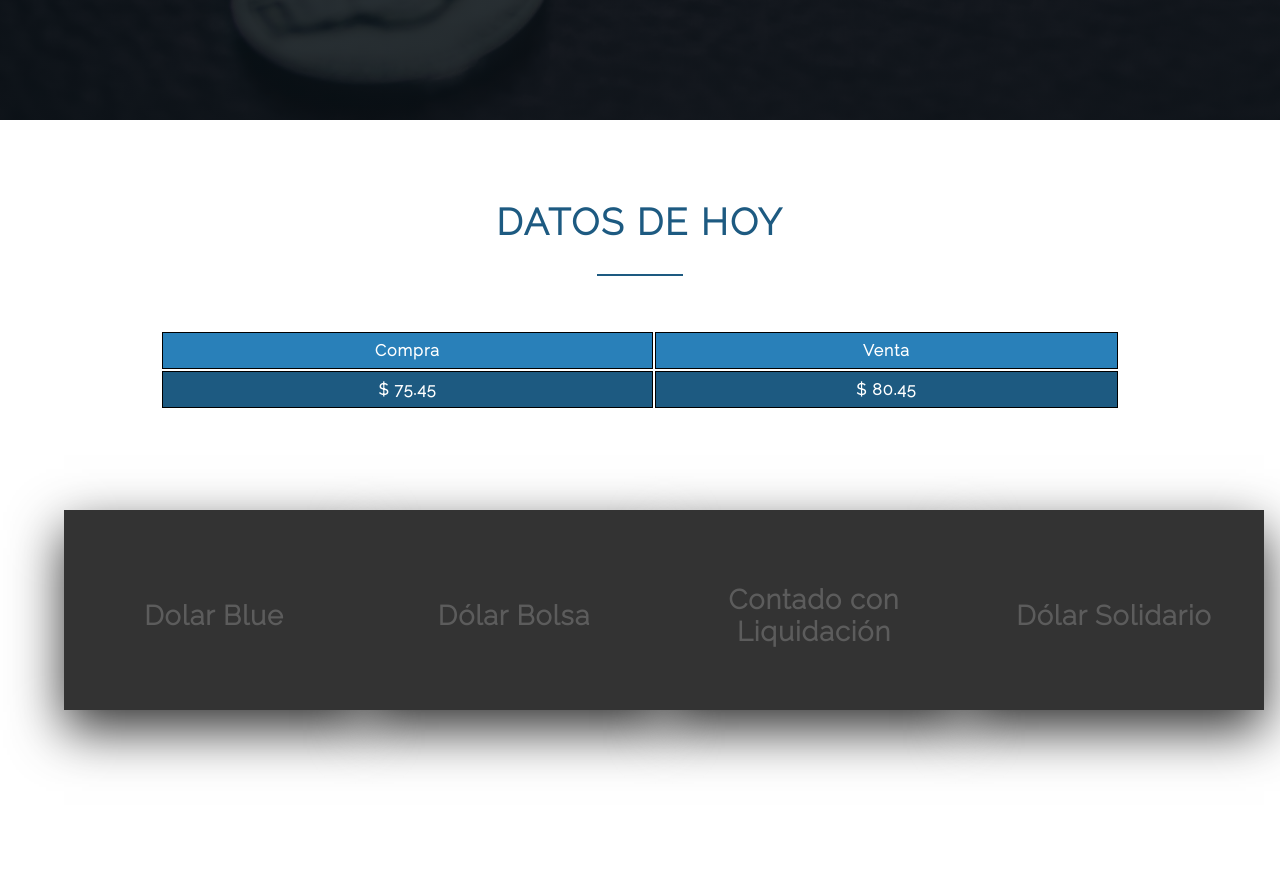
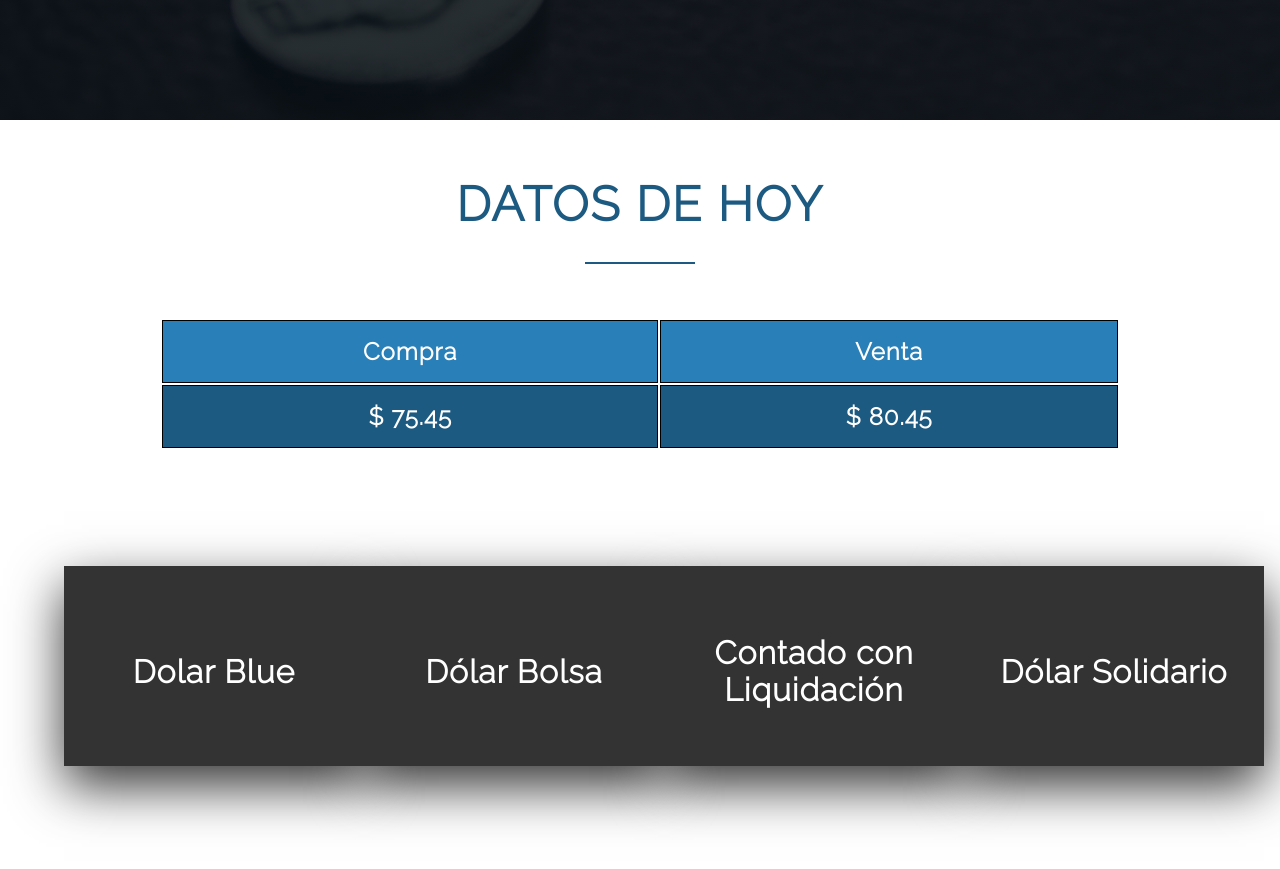
Before and after one commit to SantinoCastagno/economic-page, a plain HTML site: page public/index.html in a window 1280 px wide. Shown: the part 680-1549 px from the top of the page. Drawn offline with Linux system fonts and the light colour scheme.

Commit message:
Upgrade the cards

```diff
--- a/public/index.html
+++ b/public/index.html
@@ -7,11 +7,10 @@
       href="https://fonts.googleapis.com/css2?family=Raleway:wght@300&display=swap"
       rel="stylesheet"
     />
-    <link
-      href="https://fonts.googleapis.com/css2?family=Dancing+Script:wght@700&display=swap"
-      rel="stylesheet"
-    />
     <link href="../styles/global.css" rel="stylesheet" />
+    <style>
+      @import url('https://fonts.googleapis.com/css2?family=Dancing+Script:wght@700&display=swap');
+      </style>
     <title>Economic Page</title>
   </head>
 
@@ -49,8 +48,12 @@
           </div>
           <div class="face face2">
             <div class="content">
-              <p>COMPRA: $172,00</p>
-              <p>VENTA: $178,00</p>
+              <p>
+                COMPRA: $172,00
+              </p>
+              <p>
+                VENTA: $178,00
+              </p>
             </div>
           </div>
         </div>
@@ -62,8 +65,12 @@
           </div>
           <div class="face face2">
             <div class="content">
-              <p>COMPRA: $152,17</p>
-              <p>VENTA: $152,47</p>
+              <p>
+                COMPRA: $152,17
+              </p>
+              <p>
+                VENTA: $152,47
+              </p>
             </div>
           </div>
         </div>
@@ -75,8 +82,12 @@
           </div>
           <div class="face face2">
             <div class="content">
-              <p>COMPRA: $165,23</p>
-              <p>VENTA: $162,72</p>
+              <p>
+                COMPRA: $165,23
+              </p>
+              <p>
+                VENTA: $162,72
+              </p>
             </div>
           </div>
         </div>
@@ -88,7 +99,9 @@
           </div>
           <div class="face face2">
             <div class="content">
-              <p>VENTA: $136,13</p>
+              <p>
+                VENTA: $136,13
+              </p>
             </div>
           </div>
         </div>
--- a/styles/global.css
+++ b/styles/global.css
@@ -79,7 +79,6 @@ header {
   scroll-snap-align: start;
   justify-content: center;
   height: 100vh;
-  scroll-snap-align: start;
 
   background-image: linear-gradient(rgba(4, 13, 18, 0.85),rgba(4, 13, 18, 0.85)),
     url(/assets/steve-johnson-WVUrbhWtRNM-unsplash.jpg);
@@ -141,9 +140,21 @@ tbody {
   display: flex;
   align-items: center;
   flex-direction: column;
-  padding-top: 5%;
-  padding-bottom: 5%;
   height: 100vh;
+}
+
+.today h2{
+  padding-top: 5vh;
+  font-size: 3rem;
+}
+
+.today table{
+  margin-bottom: 2vh;
+}
+
+.today table th, .today table tr{
+  padding: 2vh 0;
+  font-size: 1.5rem;
 }
 
 /* Cards */
@@ -181,12 +192,7 @@ tbody {
 }
 
 .more-dolars .card .face.face1 .content {
-  opacity: 0.2;
   transition: 0.5s;
-}
-
-.more-dolars .card:hover .face.face1 .content {
-  opacity: 1;
 }
 
 .more-dolars .card .face.face1 .content h4{
@@ -194,7 +200,7 @@ tbody {
   padding: 0;
   color: #fff;
   text-align: center;
-  font-size: 1.7rem;
+  font-size: 2rem;
 }
 
 .more-dolars .card .face.face2 {
@@ -218,9 +224,9 @@ tbody {
   margin: 0;
   padding: 0;
   background: #fff;
-  color: #2980b9;
+  color: black;
   text-align: center;
-  font-size: 1.5rem;
+  font-size: 1.9rem;
   font-family: "dancing script";
   font-weight: bold;
 }
```
